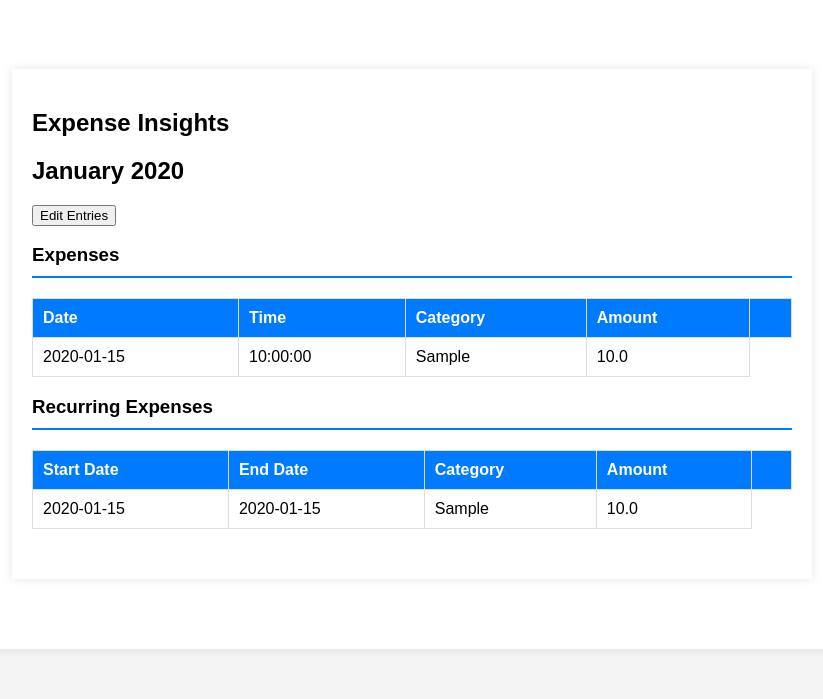
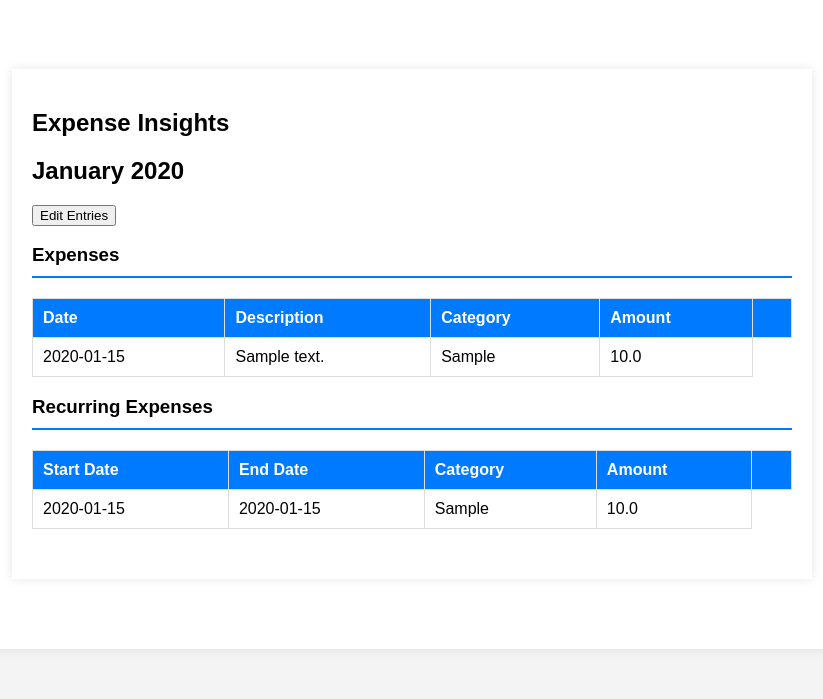
Before and after one commit to YukioRivera/expenseTracker, a Flask app: page /expense_insights in a window 1280 px wide. Shown: the part 109-808 px from the top of the page, without its empty margins (228-1051 px from the left). Run offline with Flask 2, Linux system fonts and the light colour scheme; a user stored in the database is signed in; tables that the repository leaves empty hold one stand-in row (values such as "Sample post").

Commit message:
Added description to the expense table to have things like store names to have different names for same category

```diff
--- a/app/models.py
+++ b/app/models.py
@@ -6,6 +6,7 @@ class Expense(db.Model):
     id = db.Column(db.Integer, primary_key=True)
     amount = db.Column(db.Float, nullable=False)
     category = db.Column(db.String(50), nullable=False)
+    description = db.Column(db.String(255), nullable=True)  # Assuming description is of type String and is nullable
     date_time = db.Column(db.DateTime, default=datetime.utcnow)
 
     def __repr__(self):
--- a/app/routes.py
+++ b/app/routes.py
@@ -214,7 +214,7 @@ def update_entry():
     print("data", data)
     entry_id = data['id']
     date = data['date']
-    time = data['time']
+    # time = data['time']
     category = data['category']
     amount = data['amount']
     entry = Expense.query.get(entry_id)
@@ -237,12 +237,14 @@ def update_entries():
         for entry_data in entries:
             entry_id = entry_data['id']
             date = entry_data['date']
-            time = entry_data['time']
             category = entry_data['category']
             amount = entry_data['amount']
+            description = entry_data['description']
+            # date_time = entry_data['time']
             entry = Expense.query.get(entry_id)
             if entry:
-                entry.date_time = datetime.strptime(f"{date} {time}", "%Y-%m-%d %H:%M:%S")  # Convert string to datetime
+                entry.description = description  # Set the description
+                # entry.date_time = datetime.strptime(f"{date} {time}", "%Y-%m-%d %H:%M:%S")  # Convert string to datetime
                 entry.category = category
                 entry.amount = float(amount)  # Convert string to float
         db.session.commit()
--- a/app/static/js/javascript.js
+++ b/app/static/js/javascript.js
@@ -110,7 +110,8 @@ function collectEditedEntries() {
             regularEntries.push({
                 id: row.dataset.entryId,
                 date: row.querySelector('.entry-date').textContent,
-                time: row.querySelector('.entry-time').textContent,
+                // time: row.querySelector('.entry-time').textContent,
+                description: row.querySelector('.entry-description').textContent,
                 category: row.querySelector('.entry-category').textContent,
                 amount: row.querySelector('.entry-amount').textContent
             });
--- a/app/templates/expense_insights.html
+++ b/app/templates/expense_insights.html
@@ -18,7 +18,8 @@
             <thead>
                 <tr>
                     <th>Date</th>
-                    <th>Time</th>
+                    <!-- Replace Time column with Description column -->
+                    <th>Description</th>
                     <th>Category</th>
                     <th>Amount</th>
                     <th></th> <!-- Placeholder for delete button header -->
@@ -28,7 +29,8 @@
                 {% for entry in expenses_by_month[month] %}
                     <tr class="entry-row" data-entry-id="{{ entry.id }}">
                         <td class="entry-date" contenteditable="false">{{ entry.date_time.strftime('%Y-%m-%d') }}</td>
-                        <td class="entry-time" contenteditable="false">{{ entry.date_time.strftime('%H:%M:%S') }}</td>
+                        <!-- Update here to display description instead of time -->
+                        <td class="entry-description" contenteditable="false">{{ entry.description }}</td>
                         <td class="entry-category" contenteditable="false">{{ entry.category }}</td>
                         <td class="entry-amount" contenteditable="false">{{ entry.amount }}</td>
                         <td class="delete-entry" style="display: none;">
```
